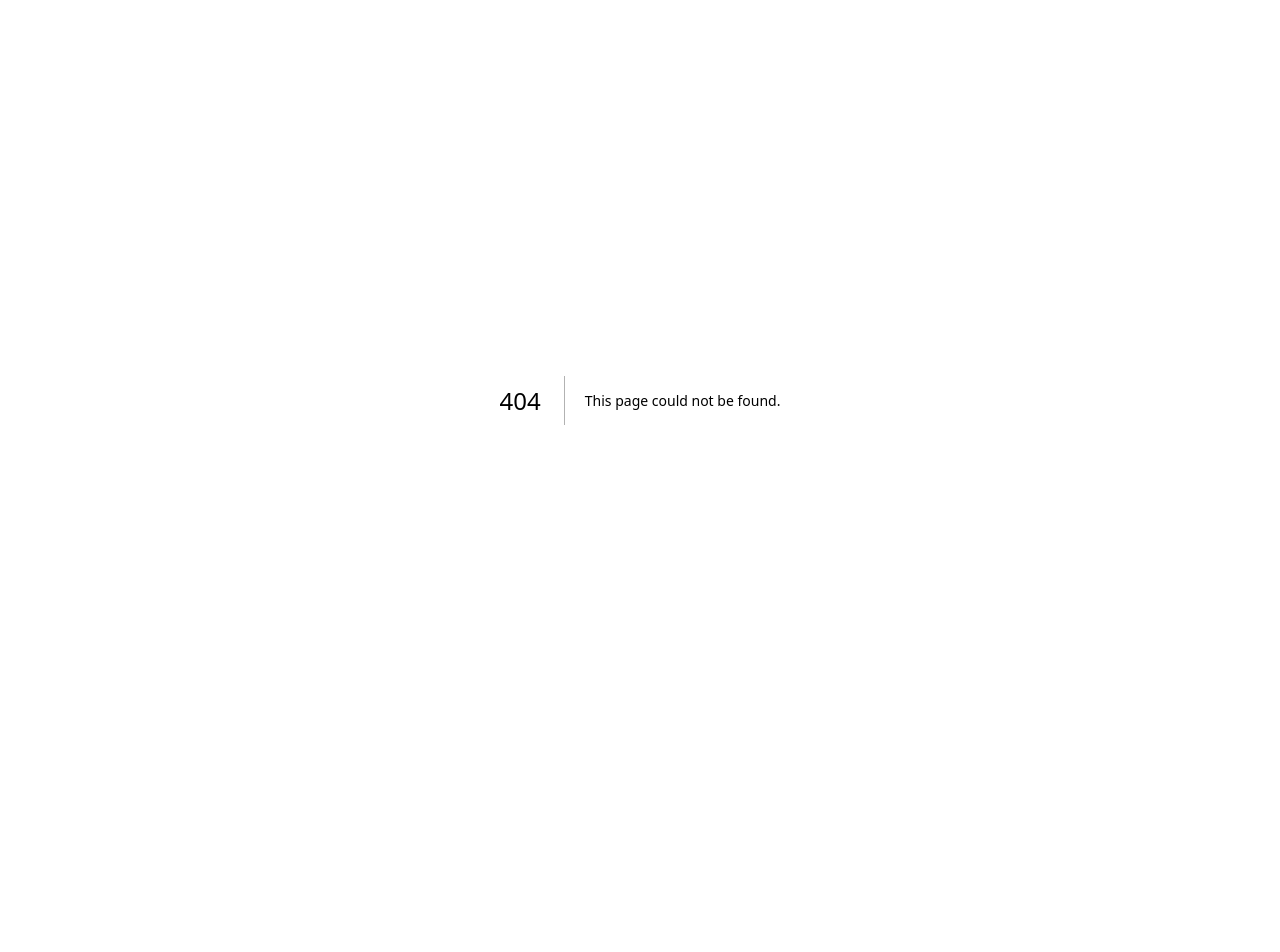
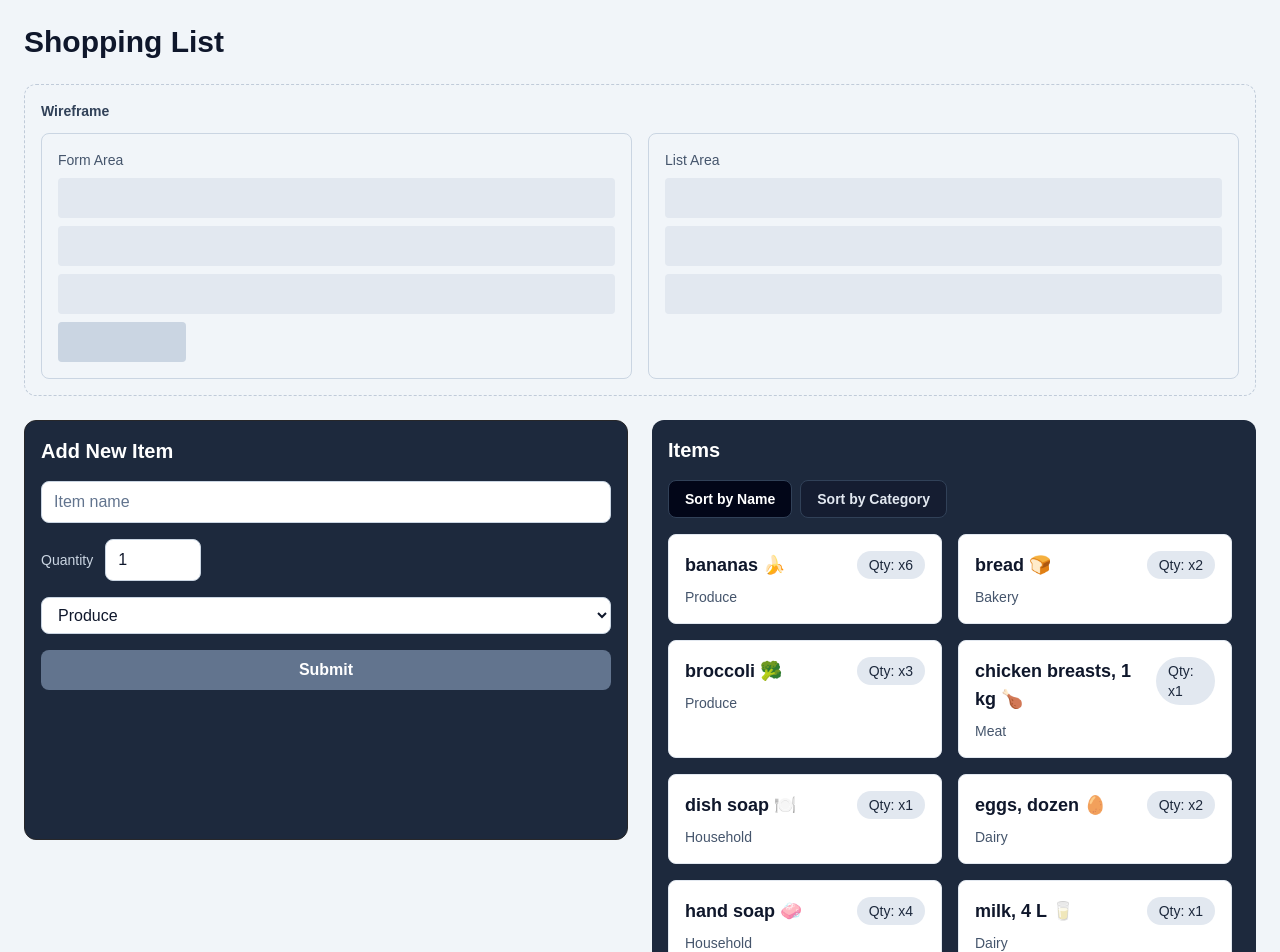
Before and after one commit to AnthonyOgamba/cprg306-assignments, a Next.js app: page /week-7 in a window 1280 px wide. Before the commit this address had no page. Shown: the top 952 px of the page. Before the commit the page ends 800 px from the top, so only its background shows below. Built offline with nearby package versions, Linux system fonts and the light colour scheme.

Commit message:
Week 7: state + add item + sortable list

```diff
--- a/app/page.js
+++ b/app/page.js
@@ -60,6 +60,12 @@ export default function Home() {
           >
             Week 6
           </Link>
+          <Link
+            href="/week-7"
+            className="flex h-12 w-full items-center justify-center rounded-full border border-solid border-black/[.08] px-5 transition-colors hover:border-transparent hover:bg-black/[.04] dark:border-white/[.145] dark:hover:bg-[#1a1a1a] md:w-[158px]"
+          >
+            Week 7
+          </Link>
           <a
             className="flex h-12 w-full items-center justify-center gap-2 rounded-full bg-foreground px-5 text-background transition-colors hover:bg-[#383838] dark:hover:bg-[#ccc] md:w-[158px]"
             href="https://vercel.com/new?utm_source=create-next-app&utm_medium=appdir-template-tw&utm_campaign=create-next-app"
--- a/app/week-6/page.js
+++ b/app/week-6/page.js
@@ -1,29 +1,40 @@
 "use client";
 
 import { useState } from "react";
-import itemsData from "./items.json";
 import GroceryItemForm from "./GroceryItemForm";
 import ItemList from "./ItemList";
+import itemsData from "./items.json";
 
-export default function Week6Page() {
+export default function Week7Page() {
   const [items, setItems] = useState(itemsData);
 
   function handleAddItem(newItem) {
-    setItems((prev) => [...prev, newItem]);
+    setItems((prevItems) => [...prevItems, newItem]);
   }
 
   return (
-    <main className="min-h-screen p-6 bg-slate-100 text-slate-900 dark:bg-slate-900 dark:text-white">
+    <main className="min-h-screen p-6 bg-slate-900 text-white">
       <h1 className="text-3xl font-bold mb-6">Shopping List</h1>
 
+      {/* Simple Wireframe Section (Required) */}
+      <div className="mb-6 border border-dashed border-white/30 p-4 rounded-xl">
+        <p className="text-sm text-white/70 mb-2">Wireframe Layout</p>
+        <div className="grid md:grid-cols-2 gap-4">
+          <div className="border border-white/20 p-3 rounded-lg text-white/50">
+            Form Area
+          </div>
+          <div className="border border-white/20 p-3 rounded-lg text-white/50">
+            List Area
+          </div>
+        </div>
+      </div>
+
       <div className="grid gap-6 md:grid-cols-2">
-        <section className="bg-slate-800 border border-zinc-800 rounded-xl p-4 md:h-[420px]">
-          <h2 className="text-xl font-semibold mb-4 text-white">Add New Item</h2>
+        <section className="bg-slate-800 p-4 rounded-xl">
           <GroceryItemForm onAddItem={handleAddItem} />
         </section>
 
-        <section className="bg-slate-800 rounded-xl p-4">
-          <h2 className="text-xl font-semibold mb-4 text-white">Items</h2>
+        <section className="bg-slate-800 p-4 rounded-xl">
           <ItemList items={items} />
         </section>
       </div>
--- /dev/null
+++ b/app/week-7/GroceryItemForm.js
@@ -0,0 +1,93 @@
+"use client";
+
+import { useMemo, useState } from "react";
+
+export default function GroceryItemForm({ onAddItem }) {
+  const [name, setName] = useState("");
+  const [quantity, setQuantity] = useState(1);
+  const [category, setCategory] = useState("produce");
+
+  const trimmedName = useMemo(() => name.trim(), [name]);
+  const canSubmit = trimmedName.length > 0 && quantity >= 1;
+
+  function handleSubmit(e) {
+    e.preventDefault();
+    if (!canSubmit) return;
+
+    const item = {
+      id:
+        typeof crypto !== "undefined" && crypto.randomUUID
+          ? crypto.randomUUID()
+          : Math.random().toString(36).slice(2),
+      name: trimmedName,
+      quantity: Number(quantity),
+      category,
+    };
+
+    onAddItem(item);
+
+    setName("");
+    setQuantity(1);
+    setCategory("produce");
+  }
+
+  const baseField =
+    "rounded-lg px-3 py-2 border border-slate-300 bg-white text-slate-900 placeholder:text-slate-500 focus:outline-none focus:ring-2 focus:ring-blue-600 dark:border-slate-700 dark:bg-slate-900/60 dark:text-slate-200 dark:placeholder:text-slate-400";
+
+  const fullField = `w-full ${baseField}`;
+  const smallField = `w-24 ${baseField}`;
+
+  return (
+    <form onSubmit={handleSubmit} className="flex flex-col gap-4">
+      <input
+        value={name}
+        onChange={(e) => setName(e.target.value)}
+        placeholder="Item name"
+        className={fullField}
+      />
+
+      <div className="flex items-center gap-3">
+        <label className="text-sm text-slate-300">Quantity</label>
+        <input
+          type="number"
+          min="1"
+          max="99"
+          value={quantity}
+          onChange={(e) => setQuantity(Number(e.target.value || 1))}
+          className={smallField}
+        />
+      </div>
+
+      <select
+        value={category}
+        onChange={(e) => setCategory(e.target.value)}
+        className={fullField}
+      >
+        <option value="produce">Produce</option>
+        <option value="dairy">Dairy</option>
+        <option value="bakery">Bakery</option>
+        <option value="meat">Meat</option>
+        <option value="frozen">Frozen</option>
+        <option value="canned">Canned</option>
+        <option value="dry">Dry Goods</option>
+        <option value="beverages">Beverages</option>
+        <option value="snacks">Snacks</option>
+        <option value="household">Household</option>
+        <option value="other">Other</option>
+      </select>
+
+      <button
+        type="submit"
+        disabled={!canSubmit}
+        className={`rounded-lg px-4 py-2 font-semibold text-white transition
+          ${
+            canSubmit
+              ? "bg-blue-600 hover:bg-blue-500"
+              : "bg-slate-500 cursor-not-allowed"
+          }`}
+      >
+        Submit
+      </button>
+    </form>
+  );
+}
--- /dev/null
+++ b/app/week-7/Item.js
@@ -0,0 +1,23 @@
+export default function Item({ name, quantity, category }) {
+  return (
+    <li className="rounded-lg p-4 border border-slate-200 bg-white
+                   dark:border-slate-700 dark:bg-slate-900/60">
+      <div className="flex items-start justify-between gap-4">
+        <p className="text-lg font-semibold text-slate-900
+                      dark:text-slate-100">
+          {name}
+        </p>
+        <span className="text-sm font-medium px-3 py-1 rounded-full
+                         bg-slate-200 text-slate-800
+                         dark:bg-slate-800 dark:text-slate-200">
+          Qty: x{quantity}
+        </span>
+      </div>
+      <p className="text-sm mt-2 capitalize
+                    text-slate-600
+                    dark:text-slate-300">
+        {category}
+      </p>
+    </li>
+  );
+}
--- /dev/null
+++ b/app/week-7/ItemList.js
@@ -0,0 +1,66 @@
+"use client";
+
+import { useMemo, useState } from "react";
+import Item from "./Item";
+
+export default function ItemList({ items }) {
+  const [sortBy, setSortBy] = useState("name"); // "name" | "category"
+
+  const sortedItems = useMemo(() => {
+    const copy = [...items]; // immutability: don't mutate props
+
+    copy.sort((a, b) => {
+      if (sortBy === "category") {
+        // category primary, name secondary
+        return a.category.localeCompare(b.category) || a.name.localeCompare(b.name);
+      }
+      // name primary
+      return a.name.localeCompare(b.name);
+    });
+
+    return copy;
+  }, [items, sortBy]);
+
+  const btn = (active) =>
+    `px-4 py-2 rounded-lg text-sm font-semibold transition border border-slate-700 ${
+      active
+        ? "bg-slate-950 text-white"
+        : "bg-slate-900/60 text-slate-200 hover:bg-slate-800"
+    }`;
+
+  return (
+    <div className="flex flex-col gap-4 h-full">
+      <div className="flex gap-2">
+        <button
+          type="button"
+          className={btn(sortBy === "name")}
+          onClick={() => setSortBy("name")}
+        >
+          Sort by Name
+        </button>
+
+        <button
+          type="button"
+          className={btn(sortBy === "category")}
+          onClick={() => setSortBy("category")}
+        >
+          Sort by Category
+        </button>
+      </div>
+
+      {/* Scrollable area */}
+      <div className="flex-1 overflow-y-auto pr-2">
+        <ul className="grid gap-4 sm:grid-cols-2">
+          {sortedItems.map((item) => (
+            <Item
+              key={item.id}
+              name={item.name}
+              quantity={item.quantity}
+              category={item.category}
+            />
+          ))}
+        </ul>
+      </div>
+    </div>
+  );
+}
--- /dev/null
+++ b/app/week-7/items.json
@@ -0,0 +1,74 @@
+[
+  {
+    "id": "1h2GJKH12gkHG31h1H",
+    "name": "milk, 4 L 🥛",
+    "quantity": 1,
+    "category": "dairy"
+  },
+  {
+    "id": "2KJH3k2j3H1k2J3K1H",
+    "name": "bread 🍞",
+    "quantity": 2,
+    "category": "bakery"
+  },
+  {
+    "id": "3h2KJH3k2j3H1k2J3",
+    "name": "eggs, dozen 🥚",
+    "quantity": 2,
+    "category": "dairy"
+  },
+  {
+    "id": "4k2J3K1H2GJKH12gk",
+    "name": "bananas 🍌",
+    "quantity": 6,
+    "category": "produce"
+  },
+  {
+    "id": "5H1h1H2KJH3k2j3H",
+    "name": "broccoli 🥦",
+    "quantity": 3,
+    "category": "produce"
+  },
+  {
+    "id": "6H1k2J3K1H2GJKH1",
+    "name": "chicken breasts, 1 kg 🍗",
+    "quantity": 1,
+    "category": "meat"
+  },
+  {
+    "id": "7gkHG31h1H2KJH3k",
+    "name": "pasta sauce 🍝",
+    "quantity": 3,
+    "category": "canned goods"
+  },
+  {
+    "id": "8j3H1k2J3K1H2GJK",
+    "name": "spaghetti, 454 g 🍝",
+    "quantity": 2,
+    "category": "dry goods"
+  },
+  {
+    "id": "9H12gkHG31h1H2KJ",
+    "name": "toilet paper, 12 pack 🧻",
+    "quantity": 1,
+    "category": "household"
+  },
+  {
+    "id": "10H3k2j3H1k2J3K1",
+    "name": "paper towels, 6 pack",
+    "quantity": 1,
+    "category": "household"
+  },
+  {
+    "id": "11k2J3K1H2GJKH12",
+    "name": "dish soap 🍽️",
+    "quantity": 1,
+    "category": "household"
+  },
+  {
+    "id": "12GJKH12gkHG31h1",
+    "name": "hand soap 🧼",
+    "quantity": 4,
+    "category": "household"
+  }
+]
--- /dev/null
+++ b/app/week-7/page.js
@@ -0,0 +1,64 @@
+"use client";
+
+import { useState } from "react";
+import itemsData from "./items.json";
+import GroceryItemForm from "./GroceryItemForm";
+import ItemList from "./ItemList";
+
+export default function Week7Page() {
+  const [items, setItems] = useState(itemsData);
+
+  function handleAddItem(newItem) {
+    setItems((prev) => [...prev, newItem]);
+  }
+
+  return (
+    <main className="min-h-screen p-6 bg-slate-100 text-slate-900 dark:bg-slate-900 dark:text-white">
+      <h1 className="text-3xl font-bold mb-6">Shopping List</h1>
+
+      {/* Wireframe (required) */}
+      <section className="mb-6 rounded-xl border border-dashed border-slate-400/50 dark:border-white/30 p-4">
+        <p className="text-sm font-semibold text-slate-700 dark:text-white/80 mb-3">
+          Wireframe
+        </p>
+
+        <div className="grid gap-4 md:grid-cols-2">
+          <div className="rounded-lg border border-slate-300 dark:border-white/20 p-4">
+            <p className="text-slate-600 dark:text-white/60 text-sm mb-2">
+              Form Area
+            </p>
+            <div className="space-y-2">
+              <div className="h-10 rounded bg-slate-200 dark:bg-white/10" />
+              <div className="h-10 rounded bg-slate-200 dark:bg-white/10" />
+              <div className="h-10 rounded bg-slate-200 dark:bg-white/10" />
+              <div className="h-10 w-32 rounded bg-slate-300 dark:bg-white/20" />
+            </div>
+          </div>
+
+          <div className="rounded-lg border border-slate-300 dark:border-white/20 p-4">
+            <p className="text-slate-600 dark:text-white/60 text-sm mb-2">
+              List Area
+            </p>
+            <div className="space-y-2">
+              <div className="h-10 rounded bg-slate-200 dark:bg-white/10" />
+              <div className="h-10 rounded bg-slate-200 dark:bg-white/10" />
+              <div className="h-10 rounded bg-slate-200 dark:bg-white/10" />
+            </div>
+          </div>
+        </div>
+      </section>
+
+      <div className="grid gap-6 md:grid-cols-2">
+        <section className="bg-slate-800 border border-zinc-800 rounded-xl p-4 md:h-[420px]">
+          <h2 className="text-xl font-semibold mb-4 text-white">Add New Item</h2>
+          <GroceryItemForm onAddItem={handleAddItem} />
+        </section>
+
+        <section className="bg-slate-800 rounded-xl p-4">
+          <h2 className="text-xl font-semibold mb-4 text-white">Items</h2>
+          <ItemList items={items} />
+        </section>
+      </div>
+    </main>
+  );
+}
```
